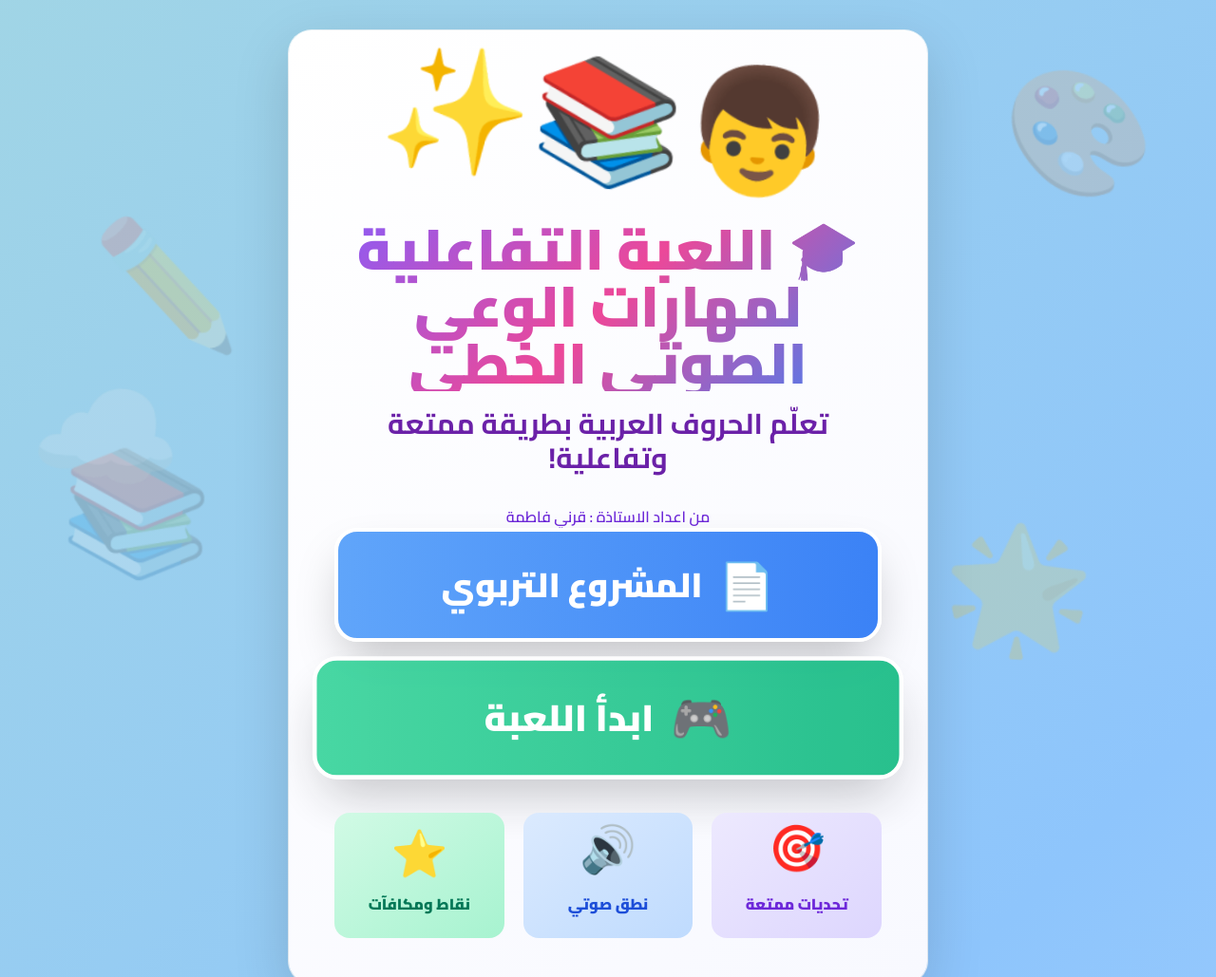
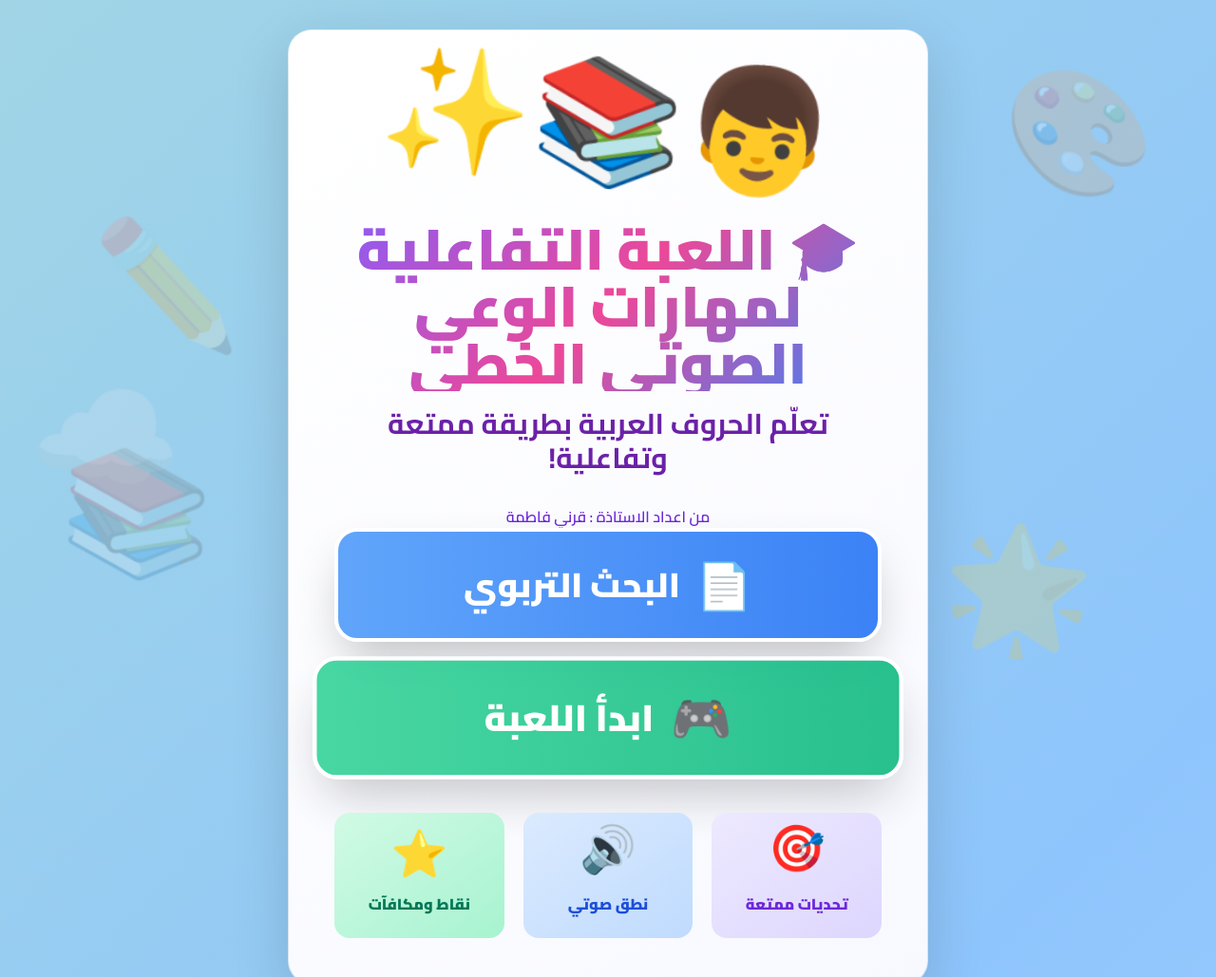
Before and after one commit to MohamedElBachir4/letter, a website: page index.html in a window 1280 px wide. Shown: the top 1029 px of the page at 95% size. Drawn offline with nearby package versions, Linux system fonts and the light colour scheme.

Commit message:
Add files via upload

```diff
--- a/index.html
+++ b/index.html
@@ -244,7 +244,7 @@
                         class="btn-primary w-full bg-gradient-to-r from-blue-400 via-cyan-400 to-blue-500 text-white text-2xl md:text-4xl font-black py-8 px-10 rounded-3xl shadow-2xl flex items-center justify-center gap-4 border-4 border-white"
                     >
                         <span class="text-5xl">📄</span>
-                        <span>المشروع التربوي</span>
+                        <span>البحث التربوي</span>
                     </button>
 
                     <!-- زر بدء اللعبة -->
```
